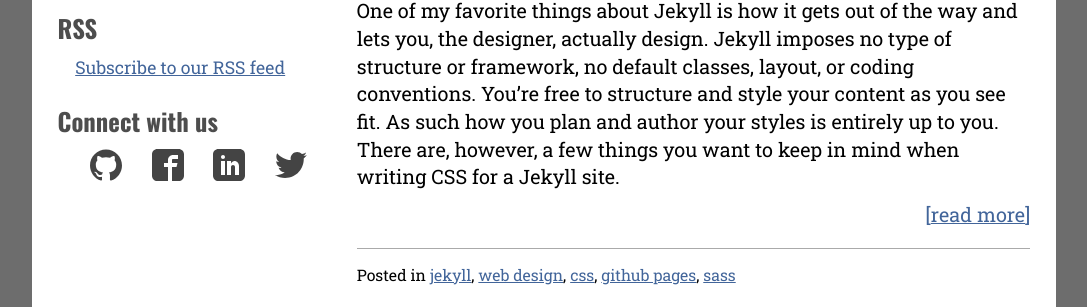
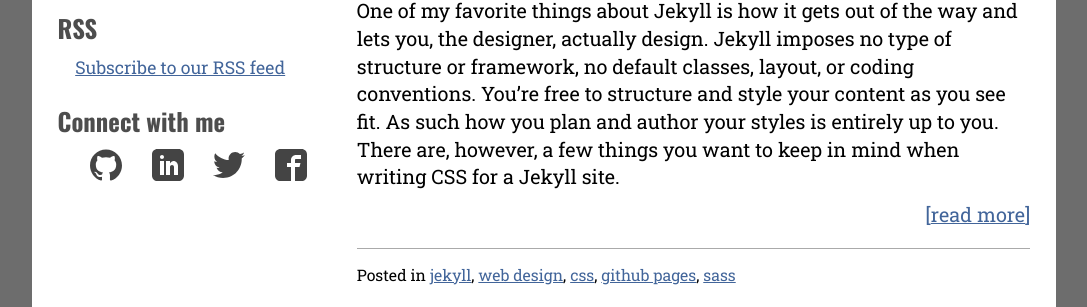
Before and after one commit to endodoug/endodoug.github.io, a Jekyll site: the page built from index.html, in a window 1280 px wide. Shown: the part 755-1062 px from the top of the page, without its empty margins (96-1183 px from the left). Built offline with Jekyll 4.4.1, drawn with Linux system fonts in a browser that asks for light colours; the list of posts is cut into pages by our own code.

Commit message:
Update sidebar.html
updated social links

```diff
--- a/_includes/sidebar.html
+++ b/_includes/sidebar.html
@@ -12,11 +12,11 @@
             </ul>
     <h3>RSS</h3>
     <p><a href="{{site.baseurl}}/feed.xml" title="Subscribe to our RSS feed">Subscribe to our RSS feed</a></p>
-    <h3>Connect with us</h3>
+    <h3>Connect with me</h3>
     <ul class="social">
-    <li><a href="http://www.github.com" title="Github" class="github">Github</a></li>
-    <li><a href="http://www.facebook.com" title="facebook" class="fb">Facebook</a></li>
-    <li><a href="http://www.linkedin.com" title="linked in" class="linked">LinkedIn</a></li>
-    <li><a href="http://www.twitter.com" title="twitter" class="twitter">Twitter</a></li>
+    <li><a href="https://github.com/endodoug" title="Github" class="github">Github</a></li>
+    <li><a href="https://www.linkedin.com/in/dougharper" title="linked in" class="linked">LinkedIn</a></li>
+    <li><a href="https://twitter.com/endodoug" title="twitter" class="twitter">Twitter</a></li>
+    <li><a href="https://www.facebook.com/doug.harper.543" title="facebook" class="fb">Facebook</a></li>
     </ul>
     </aside>
```
